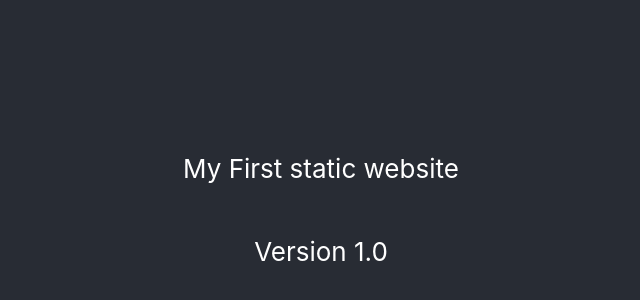
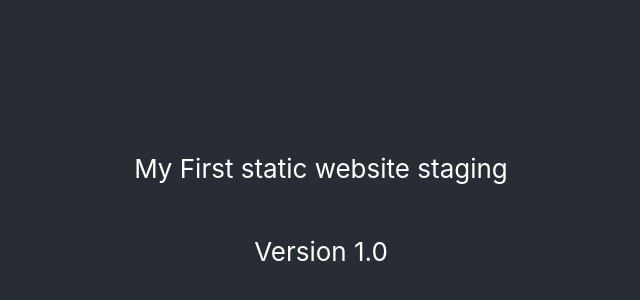
Before and after one commit to MarvanN/Static-website, a React (Create React App) app: page / in a window 1280 px wide. Shown: the part 190-490 px from the top of the page, without its empty margins (319-959 px from the left). Built offline with nearby package versions, Linux system fonts and the light colour scheme.

Commit message:
adding stagging branch

```diff
--- a/src/App.js
+++ b/src/App.js
@@ -7,7 +7,7 @@ function App() {
       <header className="App-header">
         {/* <img src={logo} className="App-logo" alt="logo" /> */}
         <p>
-          My First static website
+          My First static website staging
         </p>
         <p>Version 1.0</p>
       </header>
```
